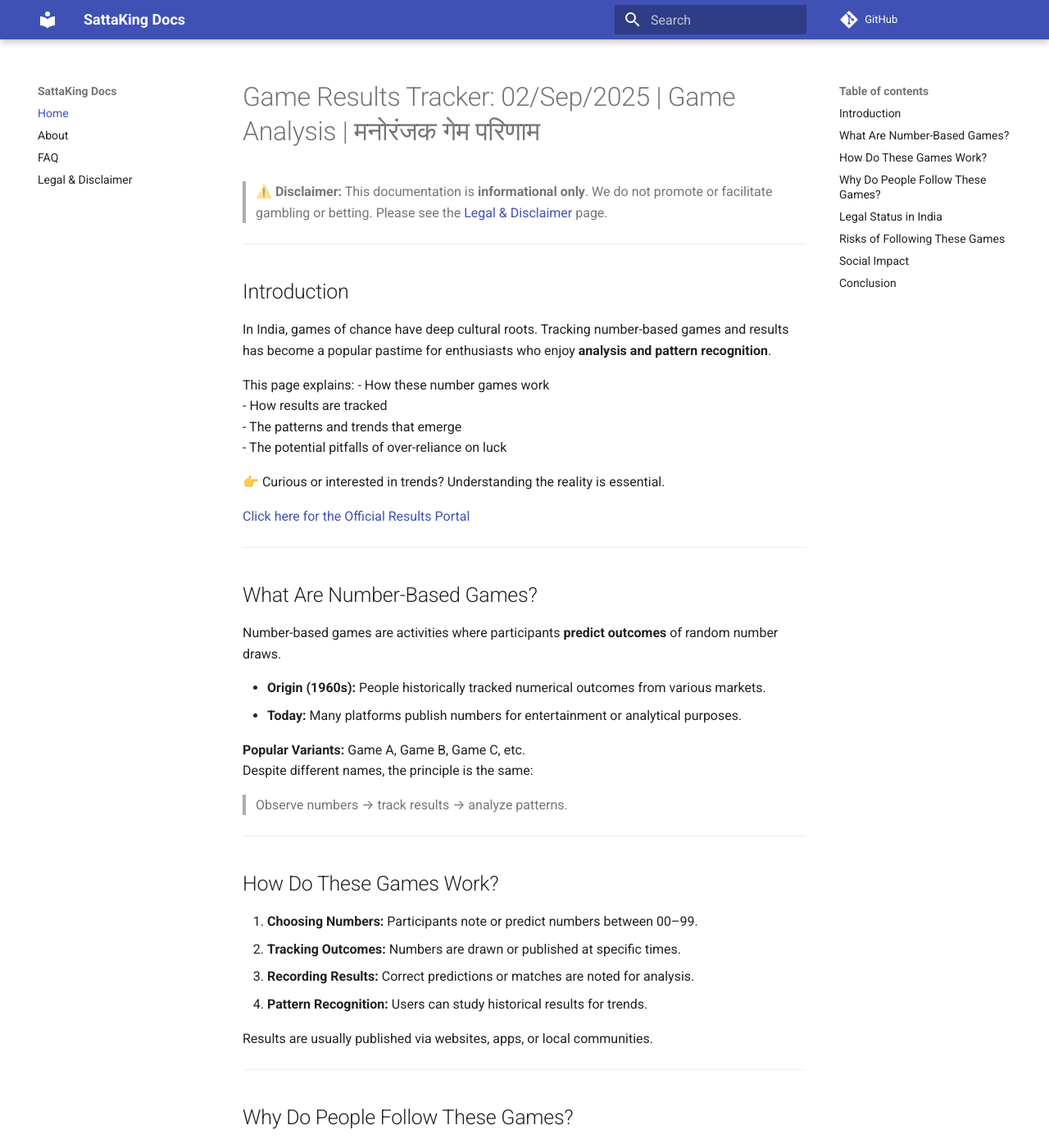
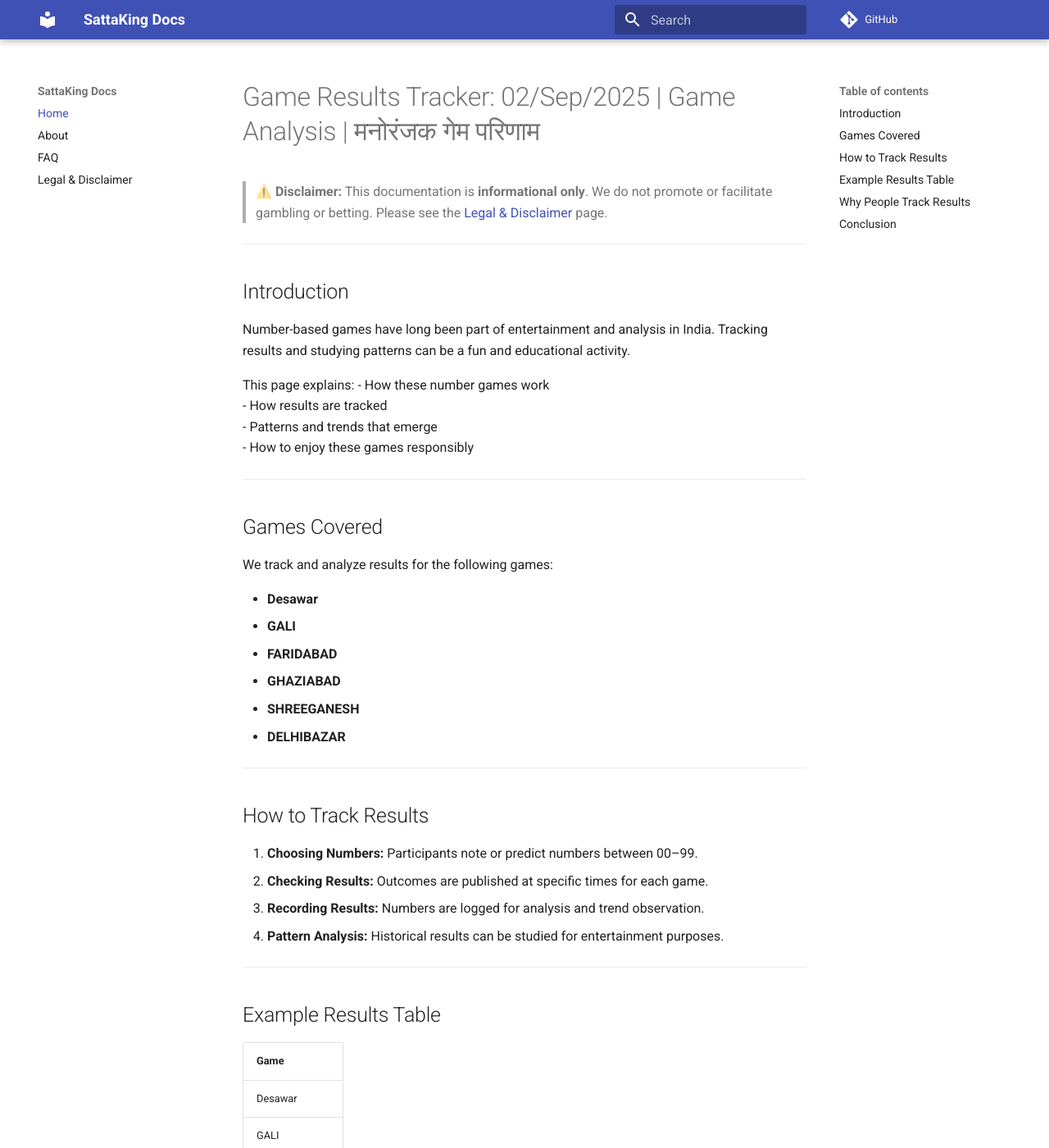
Before and after one commit to sattakingsites-alt/sattaking, an MkDocs documentation site: the page built from docs/index.md, in a window 1280 px wide and 1400 px high. Shown: the whole window at 82% size. Built offline with MkDocs 1.6.1 and Material for MkDocs 9.7.7, drawn with Linux system fonts in a browser that asks for light colours; comment, search, counter and statistics services are not loaded; some of the changed text lies outside the part shown.

Commit message:
Update index.md

```diff
--- a/docs/index.md
+++ b/docs/index.md
@@ -5,78 +5,61 @@
 ---
 
 ## Introduction
-In India, games of chance have deep cultural roots. Tracking number-based games and results has become a popular pastime for enthusiasts who enjoy **analysis and pattern recognition**.
+Number-based games have long been part of entertainment and analysis in India. Tracking results and studying patterns can be a fun and educational activity.
 
 This page explains:
 - How these number games work
 - How results are tracked
-- The patterns and trends that emerge
-- The potential pitfalls of over-reliance on luck
-
-👉 Curious or interested in trends? Understanding the reality is essential.
-
-[Click here for the Official Results Portal](https://www.example.com/)
+- Patterns and trends that emerge
+- How to enjoy these games responsibly
 
 ---
 
-## What Are Number-Based Games?
-Number-based games are activities where participants **predict outcomes** of random number draws.
+## Games Covered
+We track and analyze results for the following games:
 
-- **Origin (1960s):** People historically tracked numerical outcomes from various markets.
-- **Today:** Many platforms publish numbers for entertainment or analytical purposes.
-
-**Popular Variants:** Game A, Game B, Game C, etc.
-Despite different names, the principle is the same:
-> Observe numbers → track results → analyze patterns.
+- **Desawar**
+- **GALI**
+- **FARIDABAD**
+- **GHAZIABAD**
+- **SHREEGANESH**
+- **DELHIBAZAR**
 
 ---
 
-## How Do These Games Work?
+## How to Track Results
 1. **Choosing Numbers:** Participants note or predict numbers between 00–99.
-2. **Tracking Outcomes:** Numbers are drawn or published at specific times.
-3. **Recording Results:** Correct predictions or matches are noted for analysis.
-4. **Pattern Recognition:** Users can study historical results for trends.
-
-Results are usually published via websites, apps, or local communities.
+2. **Checking Results:** Outcomes are published at specific times for each game.
+3. **Recording Results:** Numbers are logged for analysis and trend observation.
+4. **Pattern Analysis:** Historical results can be studied for entertainment purposes.
 
 ---
 
-## Why Do People Follow These Games?
-- 📊 **Analytical Fun:** Study patterns and trends.
-- 🌐 **Community Engagement:** Popular among friends or local groups.
-- 📣 **Entertainment:** Observing number draws provides excitement.
-- 🧠 **Mental Exercise:** Enhances observation and pattern analysis skills.
+## Example Results Table
 
-⚠️ **Reality:** Outcomes are random; patterns do not guarantee predictions.
+| Game         |
+|--------------|
+| Desawar      |
+| GALI         |
+| FARIDABAD    |
+| GHAZIABAD    |
+| SHREEGANESH |
+| DELHIBAZAR  |
 
 ---
 
-## Legal Status in India
-- These activities are **for educational or entertainment purposes only**.
-- No financial transactions are promoted or facilitated.
-- All tracking and analysis is purely informational.
+## Why People Track Results
+- 📊 **Analytical Fun:** Study patterns and trends.
+- 🌐 **Community Engagement:** Share observations with friends or groups.
+- 📣 **Entertainment:** Observing outcomes provides excitement.
+- 🧠 **Mental Exercise:** Enhances observation and pattern recognition.
 
----
-
-## Risks of Following These Games
-- **Obsessive Tracking:** Spending excessive time may affect daily life.
-- **Over-reliance on Chance:** Treat numbers as entertainment, not investment.
-- **Mental Stress:** Unnecessary pressure or obsession can occur.
-- **Data Misuse:** Unofficial sources may be unreliable.
-
----
-
-## Social Impact
-Number-based games can be **fun and engaging** if done responsibly.
-- Encourages communities to share results and analysis.
-- Provides a way to study trends and probabilities.
+⚠️ **Reality:** Outcomes are random; patterns are for analysis and entertainment only.
 
 ---
 
 ## Conclusion
-These number-tracking activities can be enjoyable and educational.
-They allow observation of patterns and trends without monetary risk.
+Tracking and analyzing these games can be enjoyable and educational.
+Always use this activity for **entertainment and learning**, not as a source of income.
 
-👉 Always use such activities for **entertainment and learning**, and avoid associating them with gambling or betting.
-
----
+> **Disclaimer:** This project is for **educational and entertainment purposes only**. No gambling, betting, or monetary activities are involved.
```
